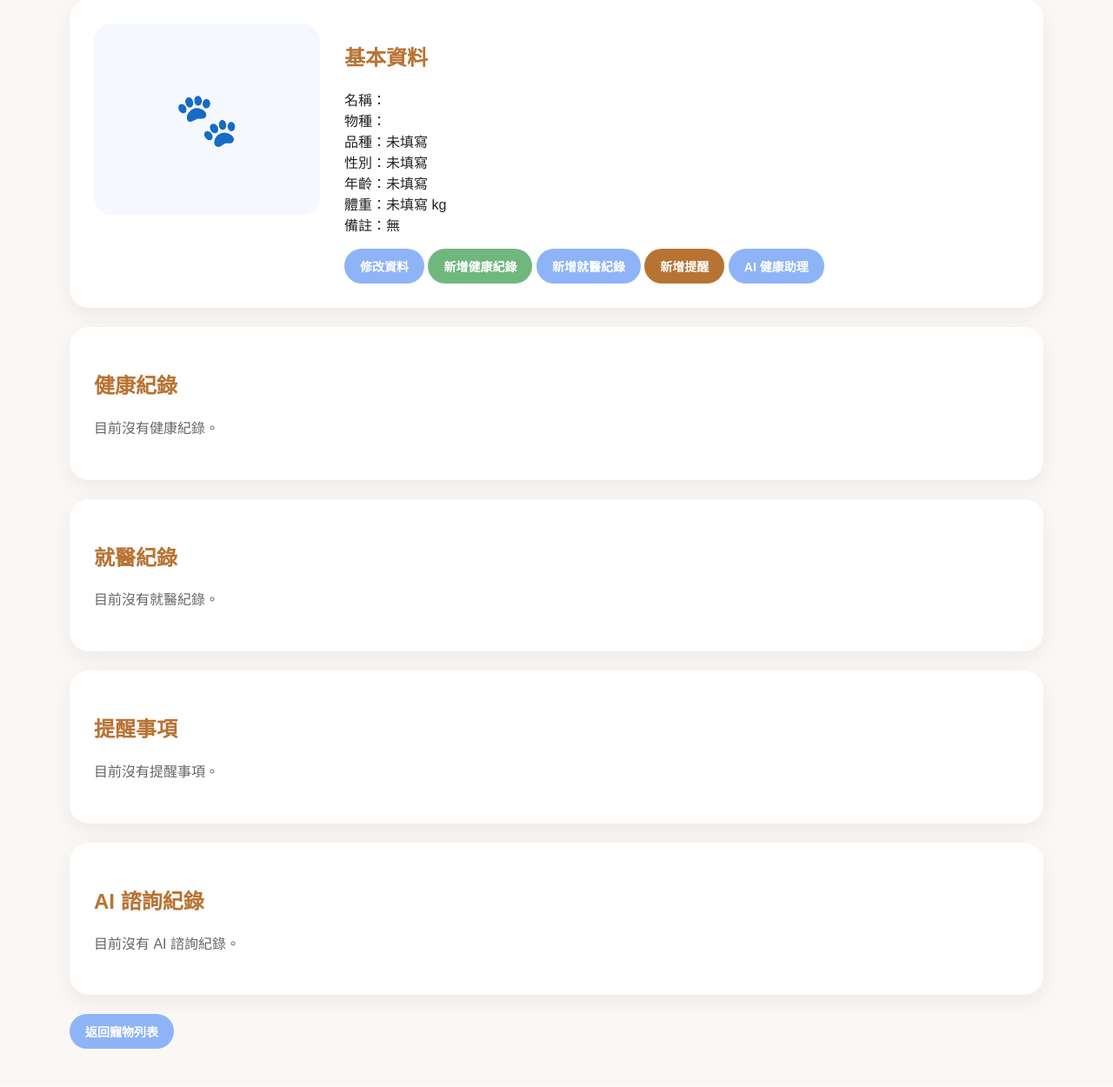
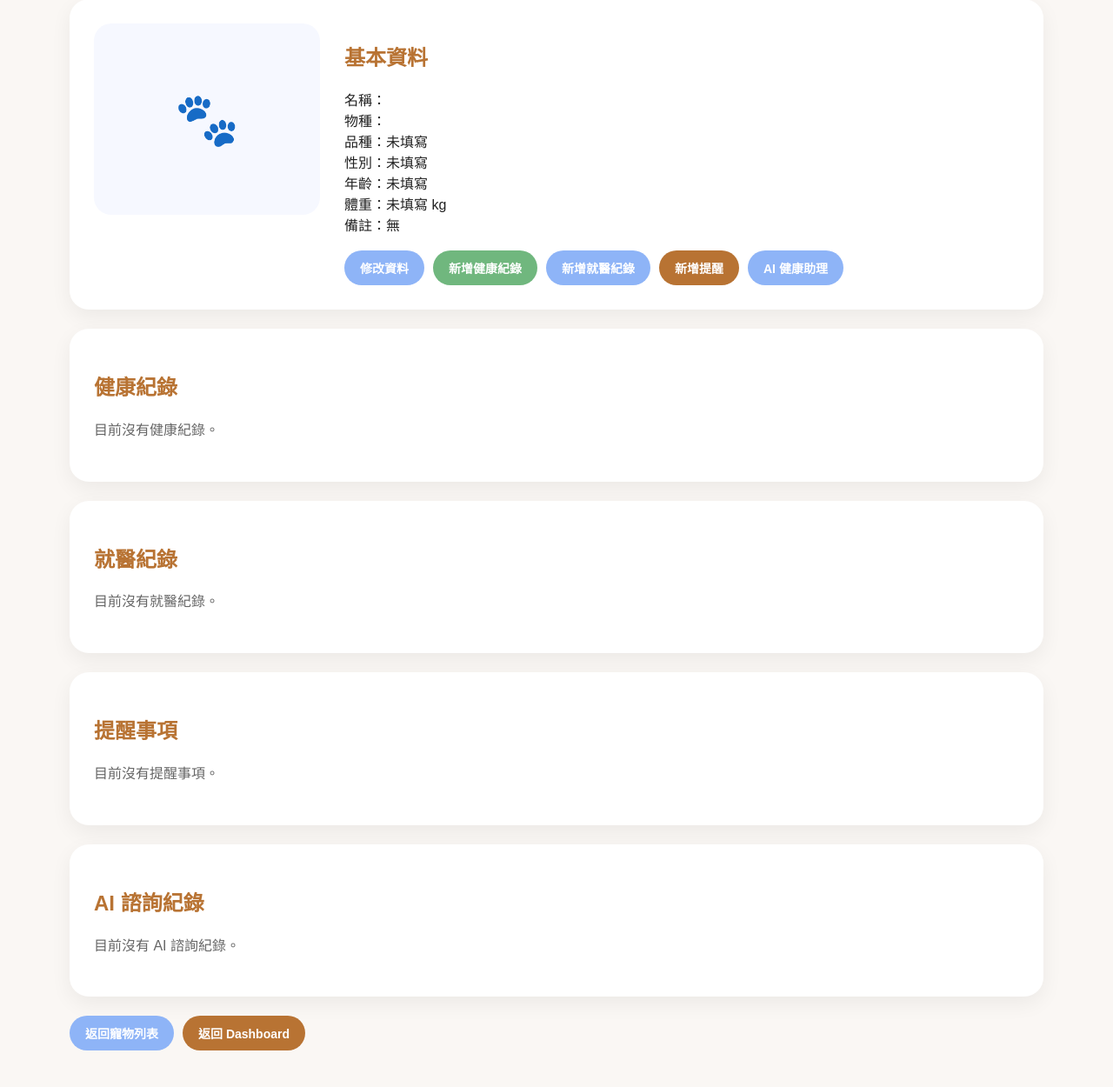
Before and after one commit to carol651104/PetCareAI, a Flask app: template templates/pet_detail.html in a window 1280 px wide. Shown: the part 155-1405 px from the top of the page at 87% size. Before the commit the page ends 1361 px from the top, so only its background shows below. Run offline with Flask 3, Linux system fonts and the light colour scheme; the template is opened without the code that fills it, so the values that code supplies are empty.

Commit message:
Refactor action buttons into card-actions div

```diff
--- a/templates/pet_detail.html
+++ b/templates/pet_detail.html
@@ -29,11 +29,13 @@
                 備註：{{ pet.note or "無" }}
             </p>
 
+            <div class="card-actions">
                 <a class="btn" href="/pets/{{ pet.id }}/edit">修改資料</a>
                 <a class="btn btn-green" href="/pets/{{ pet.id }}/health/add">新增健康紀錄</a>
                 <a class="btn" href="/pets/{{ pet.id }}/medical/add">新增就醫紀錄</a>
                 <a class="btn btn-brown" href="/pets/{{ pet.id }}/reminder/add">新增提醒</a>
                 <a class="btn" href="/ai-assistant">AI 健康助理</a>
+            </div>
         </div>
     </div>
 </div>
@@ -52,10 +54,13 @@
                 用藥：{{ record.medication or "無" }}<br>
                 備註：{{ record.note or "無" }}<br>
 
+                <div class="record-actions">
                     <a class="btn btn-brown" href="/health/{{ record.id }}/edit">修改</a>
+
                     <form method="POST" action="/health/{{ record.id }}/delete" onsubmit="return confirm('確定刪除健康紀錄？');">
                         <button class="btn btn-danger" type="submit">刪除</button>
                     </form>
+                </div>
             </div>
         {% endfor %}
     {% else %}
@@ -76,10 +81,13 @@
                 醫囑：{{ record.doctor_advice or "無" }}<br>
                 備註：{{ record.note or "無" }}<br>
 
+                <div class="record-actions">
                     <a class="btn btn-brown" href="/medical/{{ record.id }}/edit">修改</a>
+
                     <form method="POST" action="/medical/{{ record.id }}/delete" onsubmit="return confirm('確定刪除就醫紀錄？');">
                         <button class="btn btn-danger" type="submit">刪除</button>
                     </form>
+                </div>
             </div>
         {% endfor %}
     {% else %}
@@ -101,6 +109,7 @@
                 日期：{{ reminder.reminder_date }}<br>
                 備註：{{ reminder.note or "無" }}<br>
 
+                <div class="record-actions">
                     <form method="POST" action="/reminder/{{ reminder.id }}/done">
                         <button class="btn btn-green" type="submit">切換完成狀態</button>
                     </form>
@@ -110,6 +119,7 @@
                     <form method="POST" action="/reminder/{{ reminder.id }}/delete" onsubmit="return confirm('確定刪除提醒？');">
                         <button class="btn btn-danger" type="submit">刪除</button>
                     </form>
+                </div>
             </div>
         {% endfor %}
     {% else %}
@@ -137,6 +147,9 @@
     {% endif %}
 </div>
 
+<div class="card-actions">
     <a class="btn" href="/pets">返回寵物列表</a>
+    <a class="btn btn-brown" href="/dashboard">返回 Dashboard</a>
+</div>
 
 {% endblock %}
```
Lines whose indentation alone changed are shown as unchanged.
